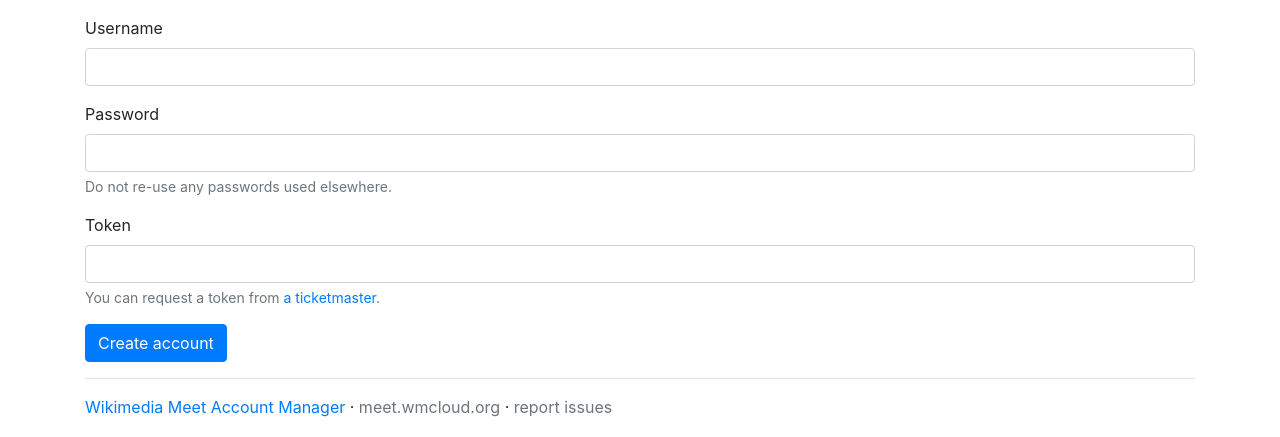
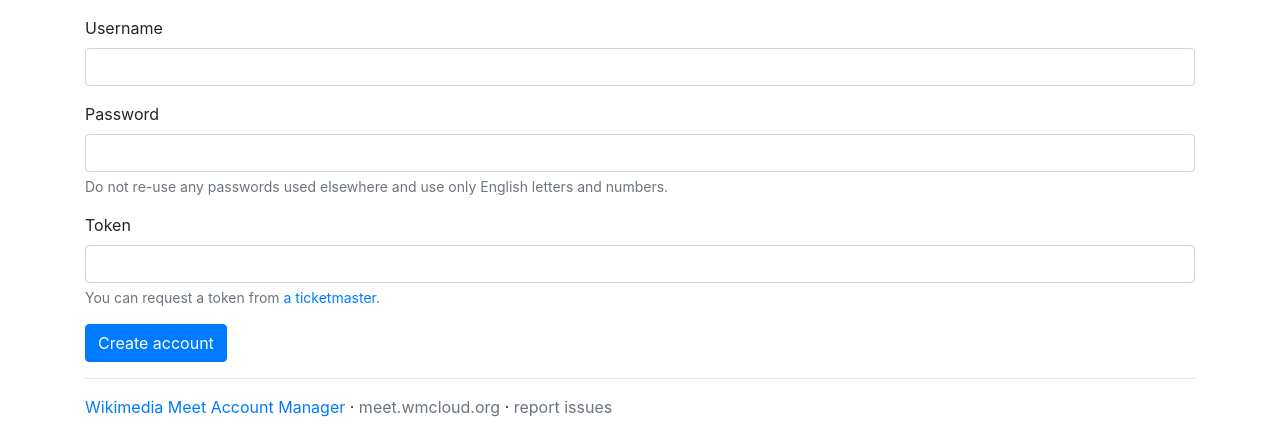
Before and after one commit to wikimedia/wikimedia-meet-accountmanager, a Flask app: page /create in a window 1280 px wide. Shown: the part 56-493 px from the top of the page. Run offline with Flask 2, Linux system fonts and the light colour scheme; some libraries are stand-ins or nearby versions.

Commit message:
Add a note about passwords
Passwords that contain anything beside English letters and numbers don't
work (gj jitsi...), adding a note here

Change-Id: I4126358733c0464a42ae5e5717549e6f628a5619

```diff
--- a/templates/create.html
+++ b/templates/create.html
@@ -15,7 +15,7 @@
         <div class="form-group">
             <label for="password">Password</label>
             <input type="password" id="password" name="password" class="form-control">
-            <small class="form-text text-muted">Do not re-use any passwords used elsewhere.</small>
+            <small class="form-text text-muted">Do not re-use any passwords used elsewhere and use only English letters and numbers.</small>
         </div>
 
         <div class="form-group">
```
